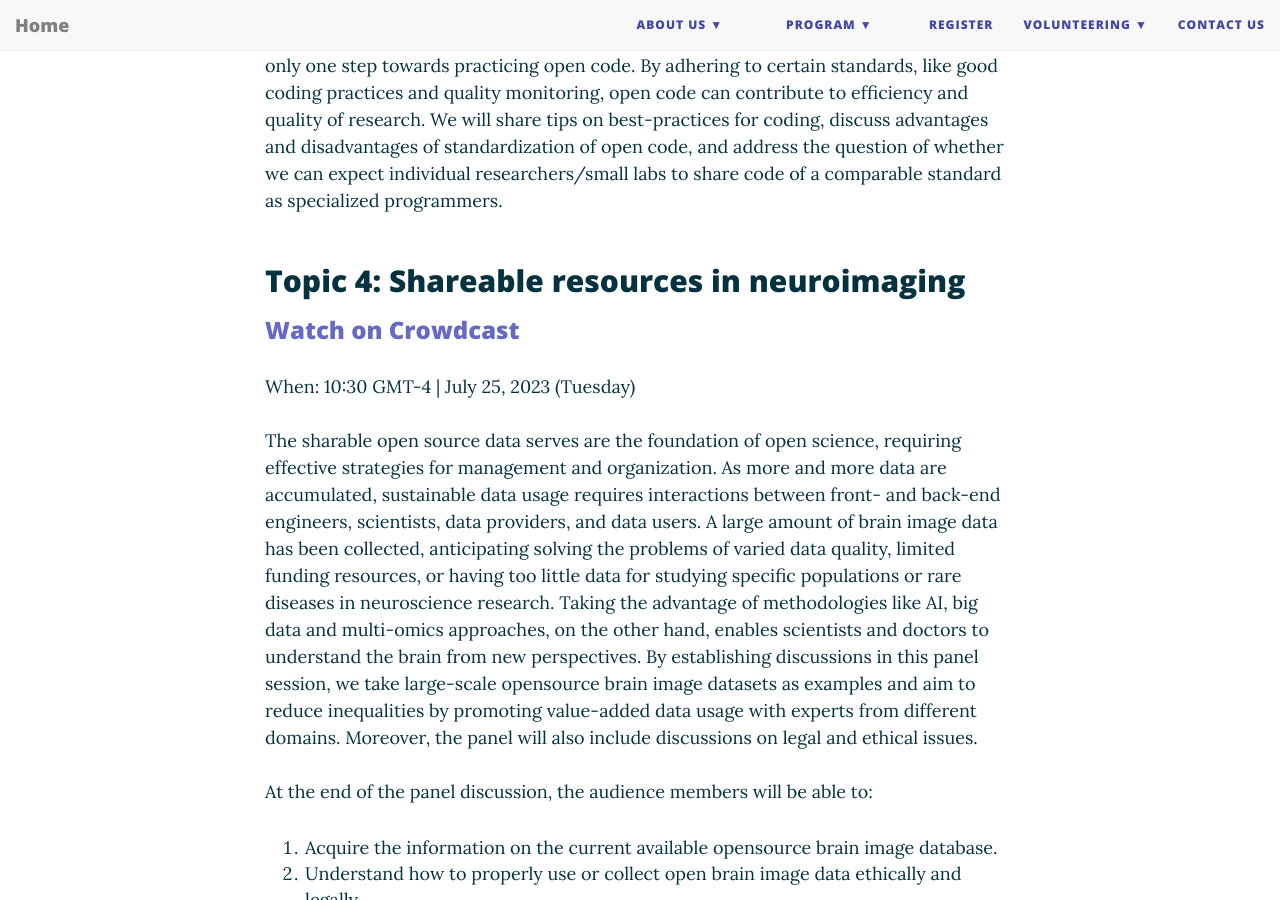
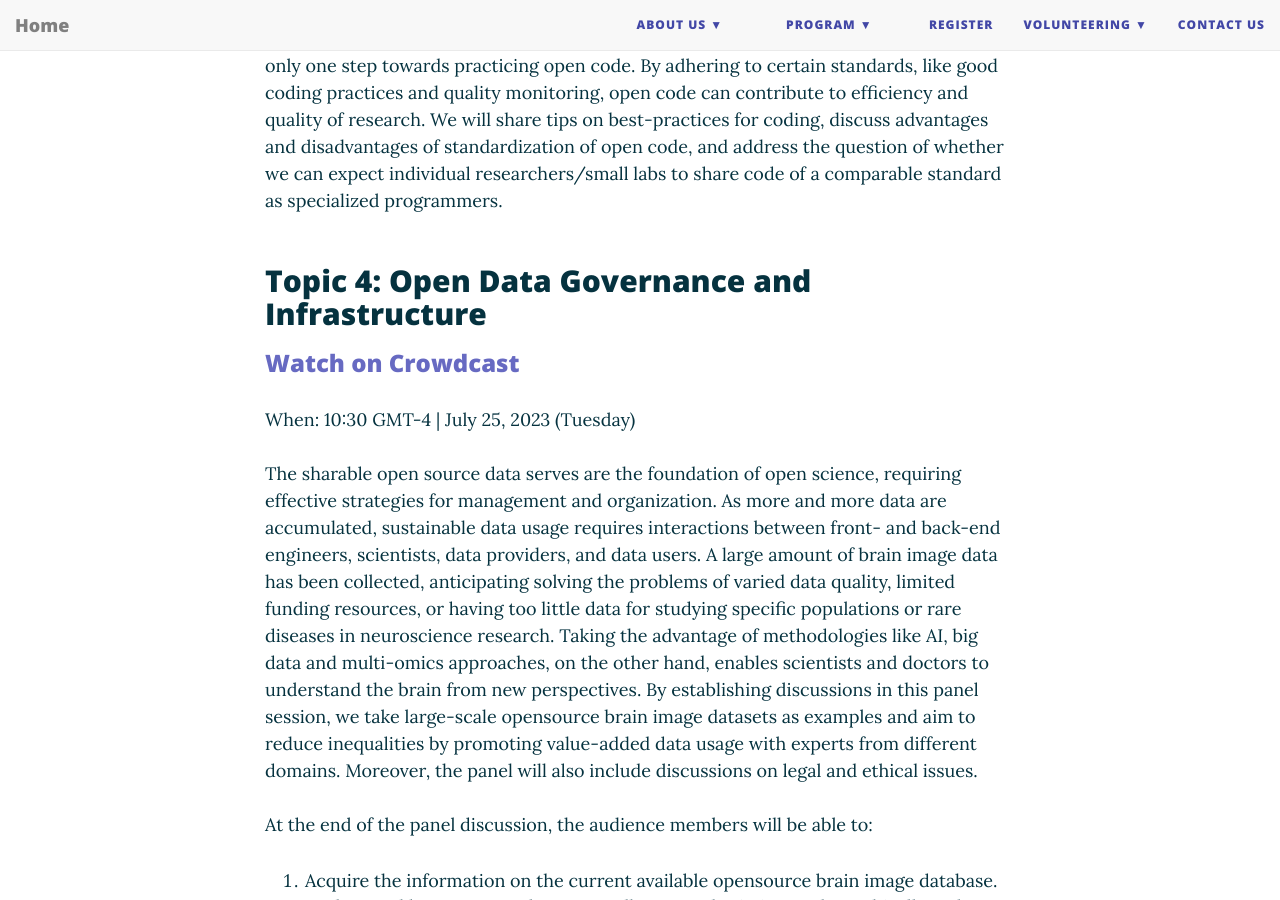
Before and after one commit to ohbm/osr2023, a Jekyll site: the page built from panel.md, in a window 1280 px wide and 900 px high, scrolled down 2241 px. Built offline with Jekyll 4.4.1, drawn with Linux system fonts in a browser that asks for light colours; nearby versions of some CDN libraries.

Commit message:
Update panel.md

```diff
--- a/panel.md
+++ b/panel.md
@@ -137,7 +137,7 @@
 </html>
 
 
-## Topic 4: Shareable resources in neuroimaging
+## Topic 4: Open Data Governance and Infrastructure
 ### <a href="https://www.crowdcast.io" target="_blank">Watch on Crowdcast</a>
 When: 10:30 GMT-4 | July 25, 2023 (Tuesday) <br/>
 <!-- <a href="https://add.eventable.com/events/629a28543ef85c3ac00e5e83/629a4b4210e33846f6e40e62/" data-event="629a4b4210e33846f6e40e62" class="eventable-link" target="_blank" data-key="629a28543ef85c3ac00e5e83" data-style="1">Add to Calendar</a><br/> -->
```
